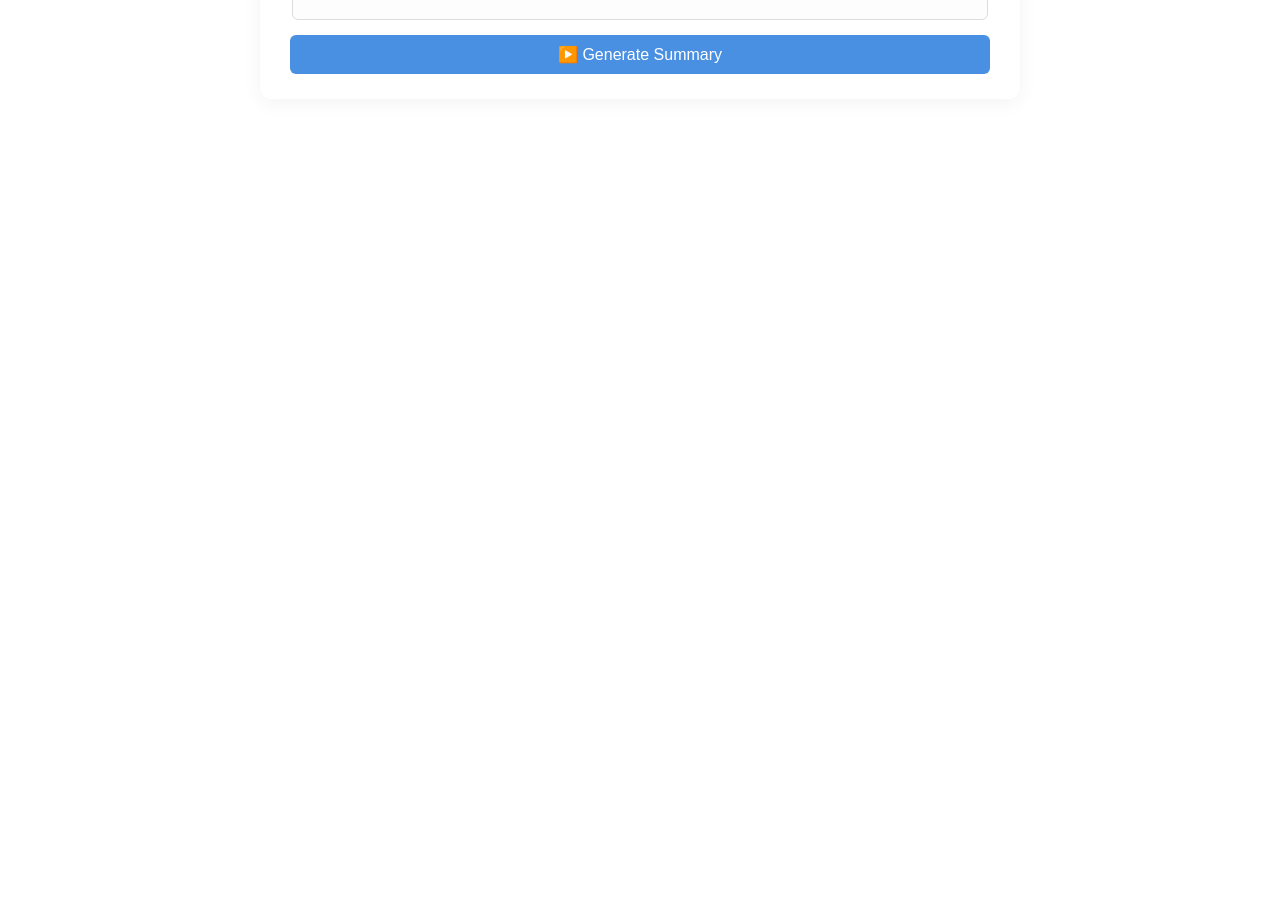
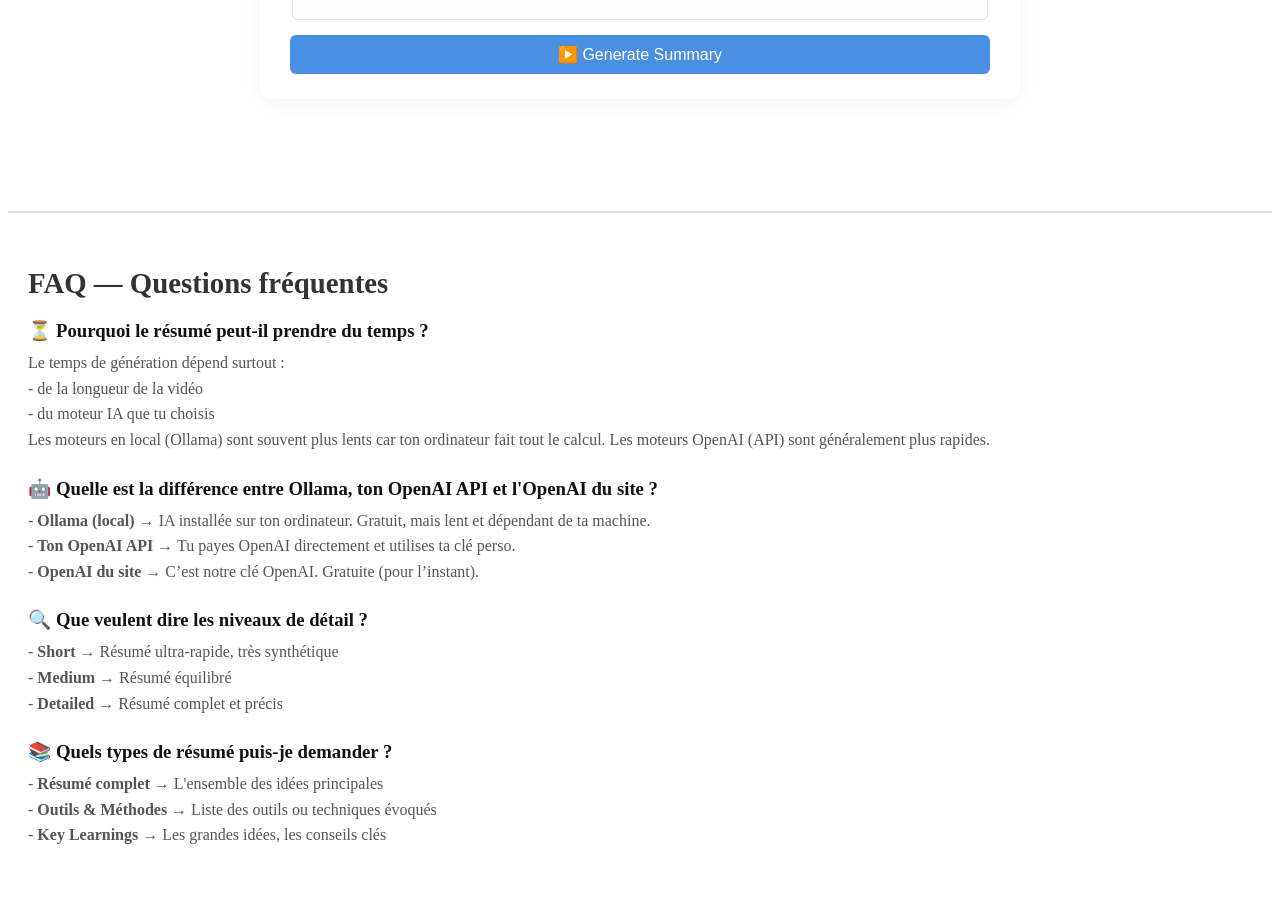
Before and after one commit to yasminapps/yt-summarizer-ia, a Flask app: page / in a window 1280 px wide. Shown: the part 608-1519 px from the top of the page. Before the commit the page ends 682 px from the top, so only its background shows below. Run offline with Flask 3, Linux system fonts and the light colour scheme.

Commit message:
Ajout de la FAQ

```diff
--- a/static/style.css
+++ b/static/style.css
@@ -139,3 +139,32 @@ input[type="radio"] {
     color: #666;
     margin-top: 6px;
 }
+
+.faq {
+    margin-top: 40px;
+    padding: 30px 20px;
+    background-color: #ffffff;
+    border-top: 2px solid #ddd;
+}
+
+.faq h2 {
+    margin-bottom: 20px;
+    font-size: 1.8em;
+    color: #333;
+}
+
+.faq-item {
+    margin-bottom: 25px;
+}
+
+.faq-item h3 {
+    margin-bottom: 8px;
+    color: #111;
+    font-weight: bold;
+}
+
+.faq-item p {
+    margin: 0;
+    color: #555;
+    line-height: 1.6;
+}
--- a/templates/index.html
+++ b/templates/index.html
@@ -73,6 +73,47 @@
       </div>
     </div>
   </div>
+  <br><br><br><br>
+  <section class="faq">
+    <h2>FAQ — Questions fréquentes</h2>
+
+    <div class="faq-item">
+        <h3>⏳ Pourquoi le résumé peut-il prendre du temps ?</h3>
+        <p>
+        Le temps de génération dépend surtout :<br>
+        - de la longueur de la vidéo<br>
+        - du moteur IA que tu choisis<br>
+        Les moteurs en local (Ollama) sont souvent plus lents car ton ordinateur fait tout le calcul. Les moteurs OpenAI (API) sont généralement plus rapides.
+        </p>
+    </div>
+
+    <div class="faq-item">
+        <h3>🤖 Quelle est la différence entre Ollama, ton OpenAI API et l'OpenAI du site ?</h3>
+        <p>
+        - <strong>Ollama (local)</strong> → IA installée sur ton ordinateur. Gratuit, mais lent et dépendant de ta machine.<br>
+        - <strong>Ton OpenAI API</strong> → Tu payes OpenAI directement et utilises ta clé perso.<br>
+        - <strong>OpenAI du site</strong> → C’est notre clé OpenAI. Gratuite (pour l’instant).
+        </p>
+    </div>
+
+    <div class="faq-item">
+        <h3>🔍 Que veulent dire les niveaux de détail ?</h3>
+        <p>
+        - <strong>Short</strong> → Résumé ultra-rapide, très synthétique<br>
+        - <strong>Medium</strong> → Résumé équilibré<br>
+        - <strong>Detailed</strong> → Résumé complet et précis
+        </p>
+    </div>
+
+    <div class="faq-item">
+        <h3>📚 Quels types de résumé puis-je demander ?</h3>
+        <p>
+        - <strong>Résumé complet</strong> → L'ensemble des idées principales<br>
+        - <strong>Outils & Méthodes</strong> → Liste des outils ou techniques évoqués<br>
+        - <strong>Key Learnings</strong> → Les grandes idées, les conseils clés
+        </p>
+    </div>
+</section>
 
   <script src="{{ url_for('static', filename='script.js') }}"></script>
 </body>
```
